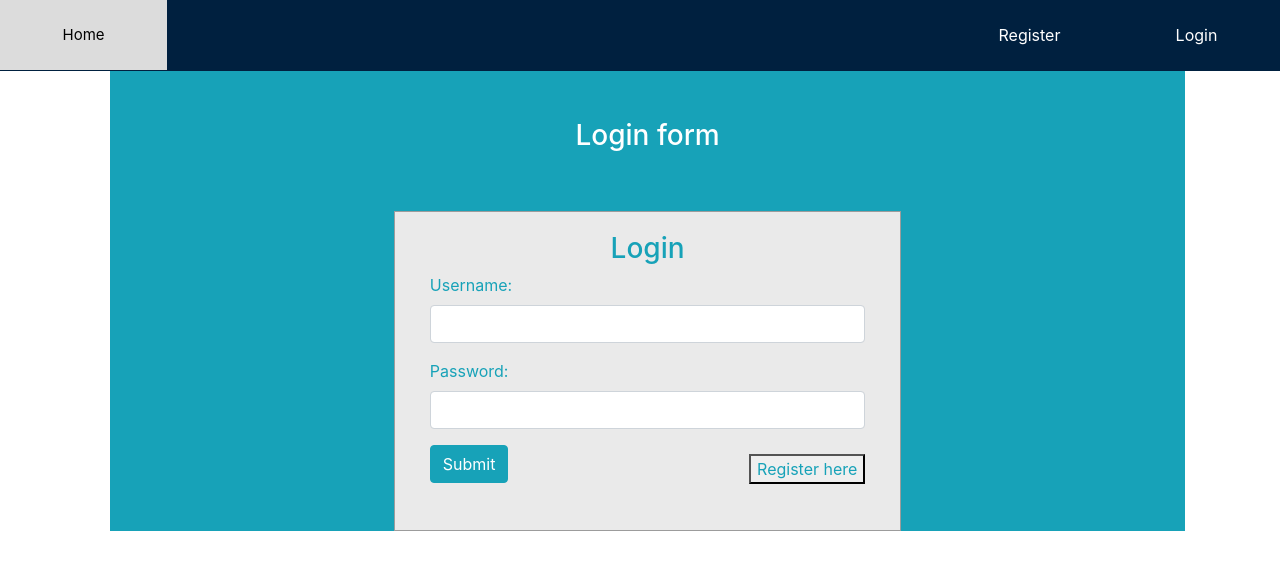
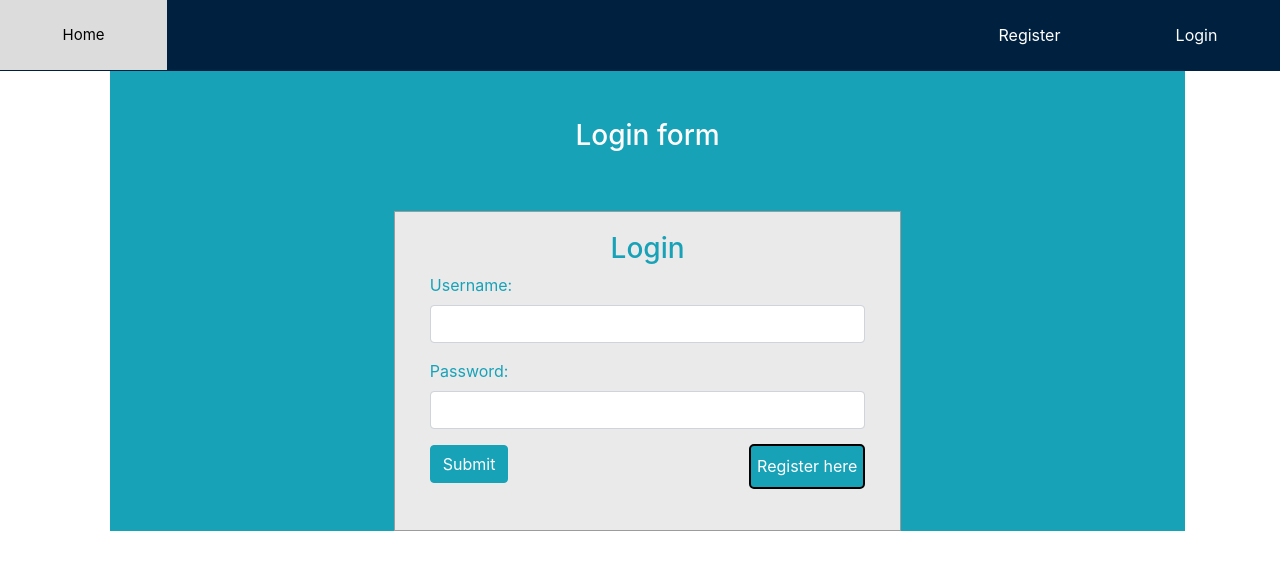
Before and after one commit to HarshitSheth/TrainReservation, an Angular app in the folder trainreservationfrontend/: page /login in a window 1280 px wide. Shown: the top 570 px of the page. Built offline with nearby package versions, Linux system fonts and the light colour scheme.

Commit message:
Made UI changes

```diff
--- a/trainreservationfrontend/src/app/login/login.component.css
+++ b/trainreservationfrontend/src/app/login/login.component.css
@@ -23,6 +23,19 @@ a{
   color: white;
 }
 
+.register-button{
+  margin-top: -25px;
+  color: white !important;
+  border-style: solid;
+  background-color: #17a2b8;
+  border-radius: 5px;
+  height: 45px;
+}
+
+.register-button:hover{
+  color: white;
+  background-color: #138496;
+}
 
 #login .container #login-row #login-column #login-box {
   margin-top: 50px;
--- a/trainreservationfrontend/src/app/login/login.component.html
+++ b/trainreservationfrontend/src/app/login/login.component.html
@@ -27,7 +27,7 @@
               <input type="submit" name="submit" class="btn btn-info btn-md" value="Submit">
             </div>
             <div id="register-link" class="text-right bottom">
-              <button (click)="goToRegister()" class="text-info">Register here</button>
+              <button (click)="goToRegister()" class="text-info register-button">Register here</button>
             </div>
           </form>
         </div>
```
Also changed, not shown: 5 other files (tests, documents, lock files or other folders).
